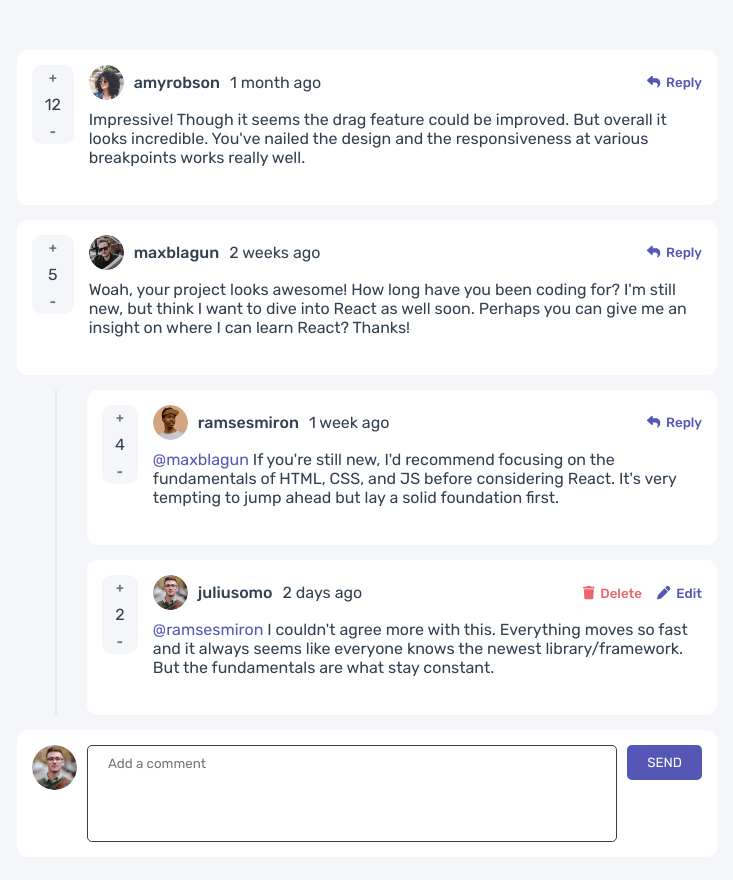
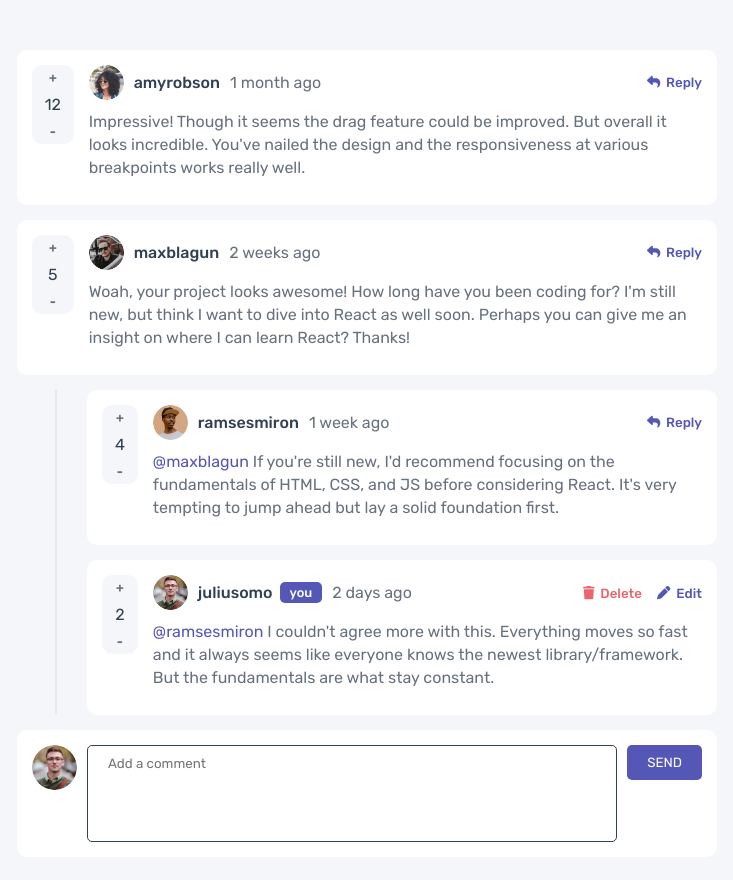
Before and after one commit to agfebrian/interactive-comment-section, a Vue app: page / in a window 1280 px wide. Shown: the top 880 px of the page, without its empty margins (273-1006 px from the left). Built offline with nearby package versions, Linux system fonts and the light colour scheme.

Commit message:
improve typography color

```diff
--- a/src/components/Comment.vue
+++ b/src/components/Comment.vue
@@ -178,6 +178,9 @@ const deleteReply = (author: string, idReply: number) => {
     <div class="header">
       <img :src="item.user.image.png" alt="user" />
       <p class="title">{{ item.user.username }}</p>
+      <span class="badge" v-if="item.user.username == currentUser.username"
+        >you</span
+      >
       <p class="date">{{ item.createdAt }}</p>
 
       <AppButton
@@ -325,9 +328,20 @@ const deleteReply = (author: string, idReply: number) => {
   margin-left: 10px;
 }
 
+.header > .badge {
+  font-size: 0.8em;
+  font-weight: 500;
+  margin-left: 7px;
+  padding: 3px 10px;
+  border-radius: 5px;
+  color: var(--color-neutral-white);
+  background-color: var(--color-primary-blue);
+}
+
 .header > .date {
   font-weight: 400;
   margin-left: 10px;
+  color: var(--color-neutral-grayish-blue);
 }
 
 .header > button {
@@ -339,6 +353,11 @@ const deleteReply = (author: string, idReply: number) => {
   grid-column-end: 13;
   grid-row-start: 2;
   grid-row-end: 4;
+}
+
+.content .content__text p {
+  line-height: 23px;
+  color: var(--color-neutral-grayish-blue);
 }
 
 .content .footer {
@@ -376,10 +395,6 @@ const deleteReply = (author: string, idReply: number) => {
     align-items: center;
   }
 
-  .content .content__text p {
-    line-height: 23px;
-  }
-
   .content .footer {
     display: flex;
   }
```
